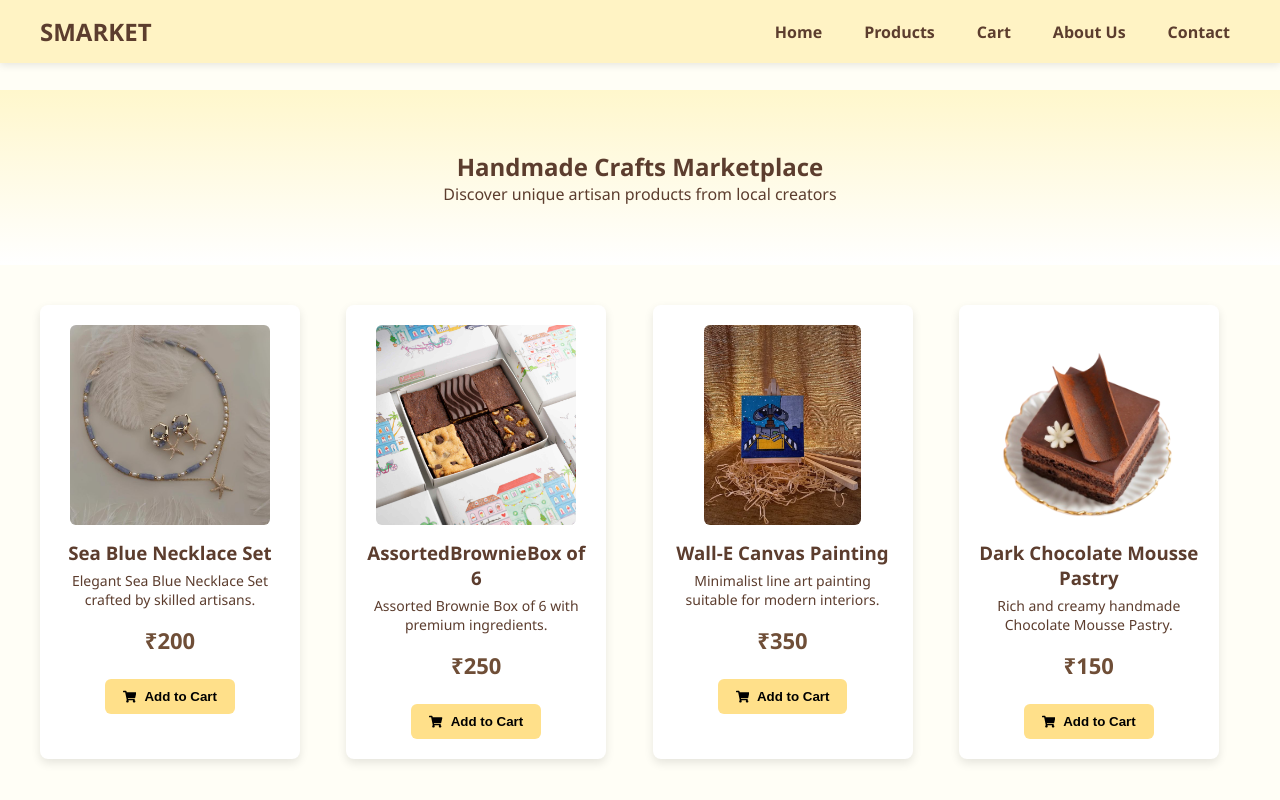
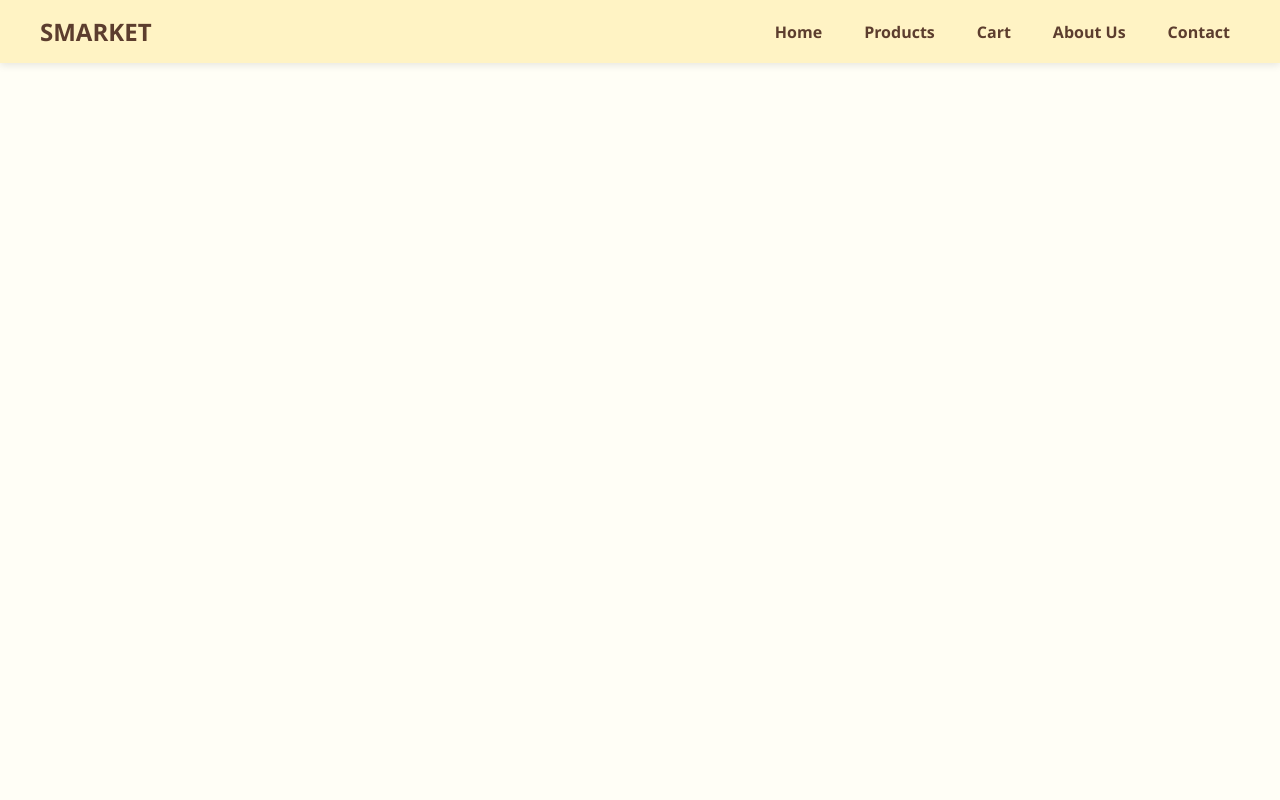
Before and after one commit to aboligiranje212/ecommerceweb, a React (Create React App) app: page / in a window 1280 px wide. Shown: the top 800 px of the page. Built offline with nearby package versions, Linux system fonts and the light colour scheme.

Commit message:
change home link

```diff
--- a/src/App.jsx
+++ b/src/App.jsx
@@ -20,7 +20,7 @@ function App() {
 
       <div className="page-content">
         <Routes>
-          <Route path="/" element={<Home />} />
+          <Route path="/ecommerceweb" element={<Home />} />
           <Route path="/products" element={<Products />} />
           <Route path="/cart" element={<Cart />} />
           <Route path="/about" element={<About />} />
--- a/src/components/Navbar.jsx
+++ b/src/components/Navbar.jsx
@@ -10,7 +10,7 @@ function Navbar() {
       <h2>SMARKET</h2>
 
       <ul>
-        <li><Link to="/">Home</Link></li>
+        <li><Link to="/ecommerceweb">Home</Link></li>
         <li><Link to="/products">Products</Link></li>
 
 
```
